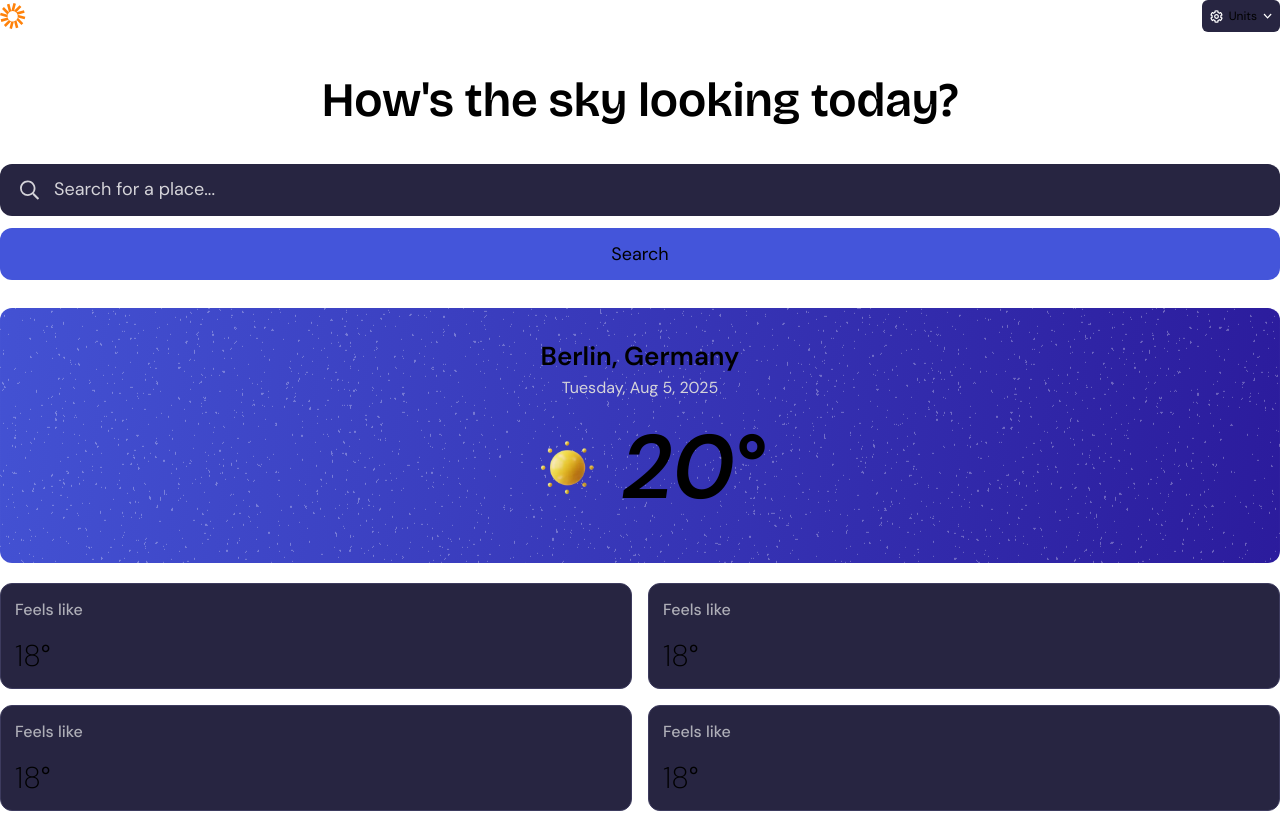
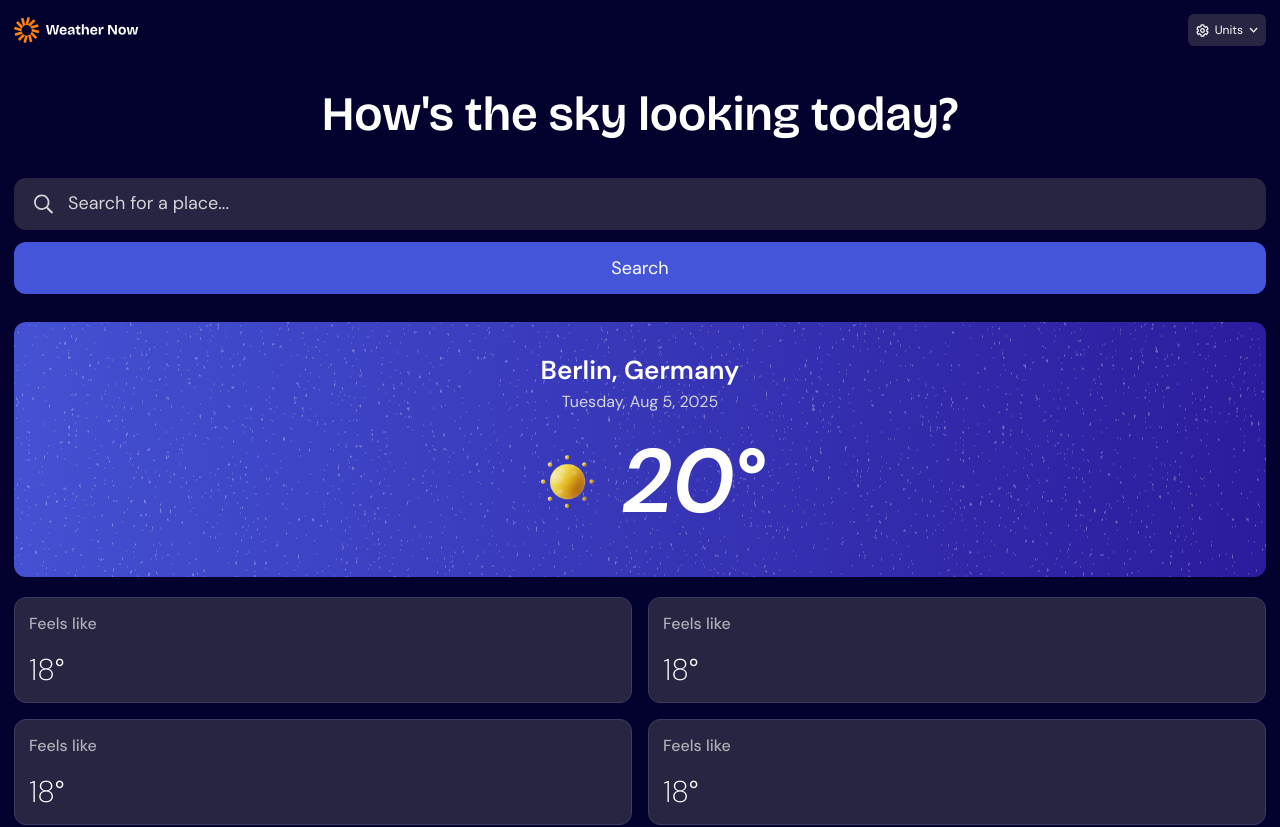
Before and after one commit to ismiralrasyiid/weather-now, a Next.js app: page / in a window 1280 px wide. Shown: the top 827 px of the page. Built offline with nearby package versions, Linux system fonts and the light colour scheme.

Commit message:
style(layout): add div wrapper into root layout

```diff
--- a/app/layout.tsx
+++ b/app/layout.tsx
@@ -14,7 +14,8 @@ const dmSans = DM_Sans({
 
 export const metadata: Metadata = {
   title: "Weather Now",
-  description: "A modern weather application with real-time forecasts and location-based search.",
+  description:
+    "A modern weather application with real-time forecasts and location-based search.",
 };
 
 export default function RootLayout({
@@ -25,9 +26,11 @@ export default function RootLayout({
   return (
     <html lang="en">
       <body
-        className={`${bricolageGrotesque.variable} ${dmSans.variable} font-secondary antialiased`}
+        className={`${bricolageGrotesque.variable} ${dmSans.variable} antialiased`}
       >
-        {children}
+        <div className="min-h-dvh bg-background-body p-3.5 font-secondary text-text-primary">
+          {children}
+        </div>
       </body>
     </html>
   );
```
